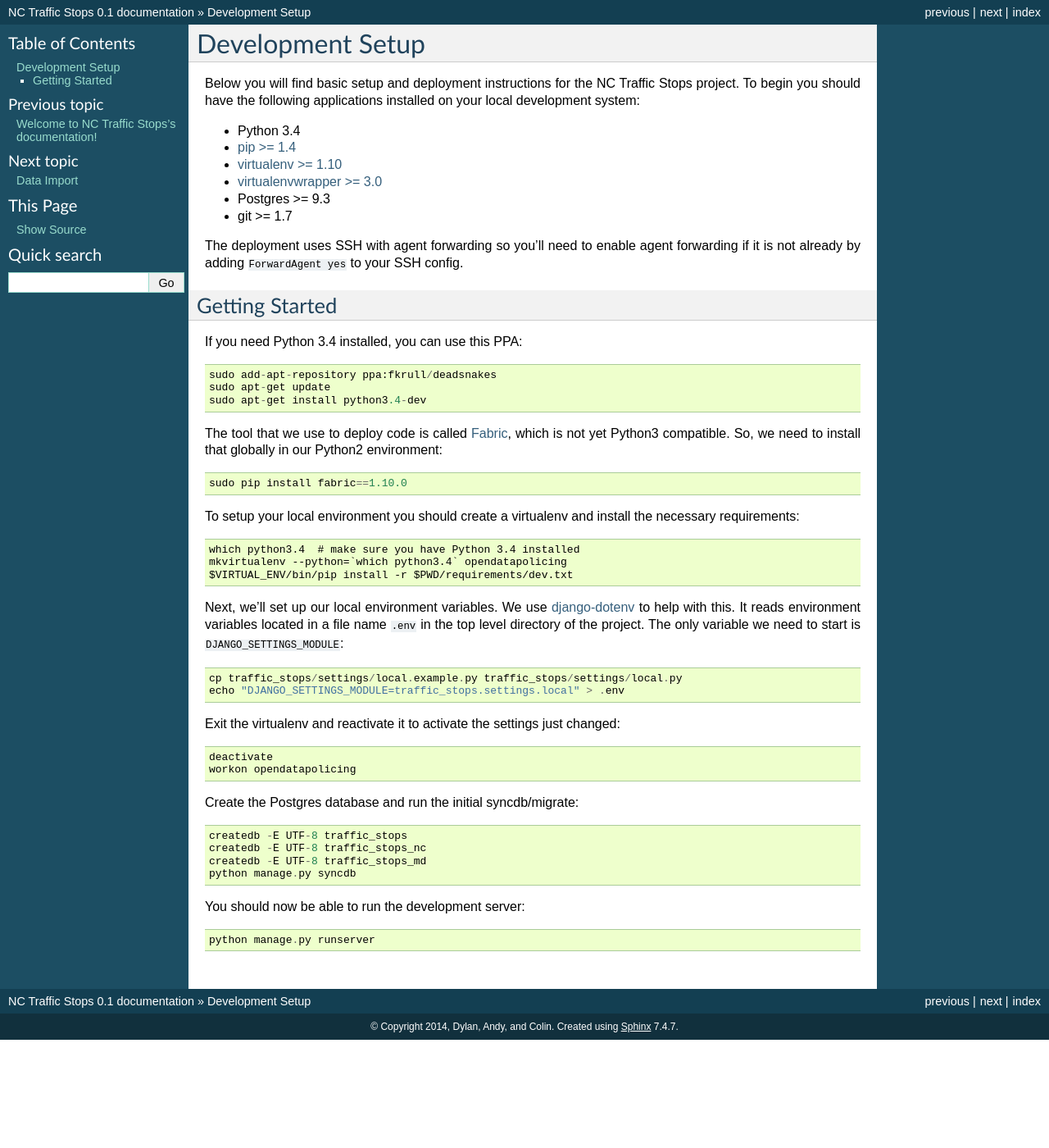
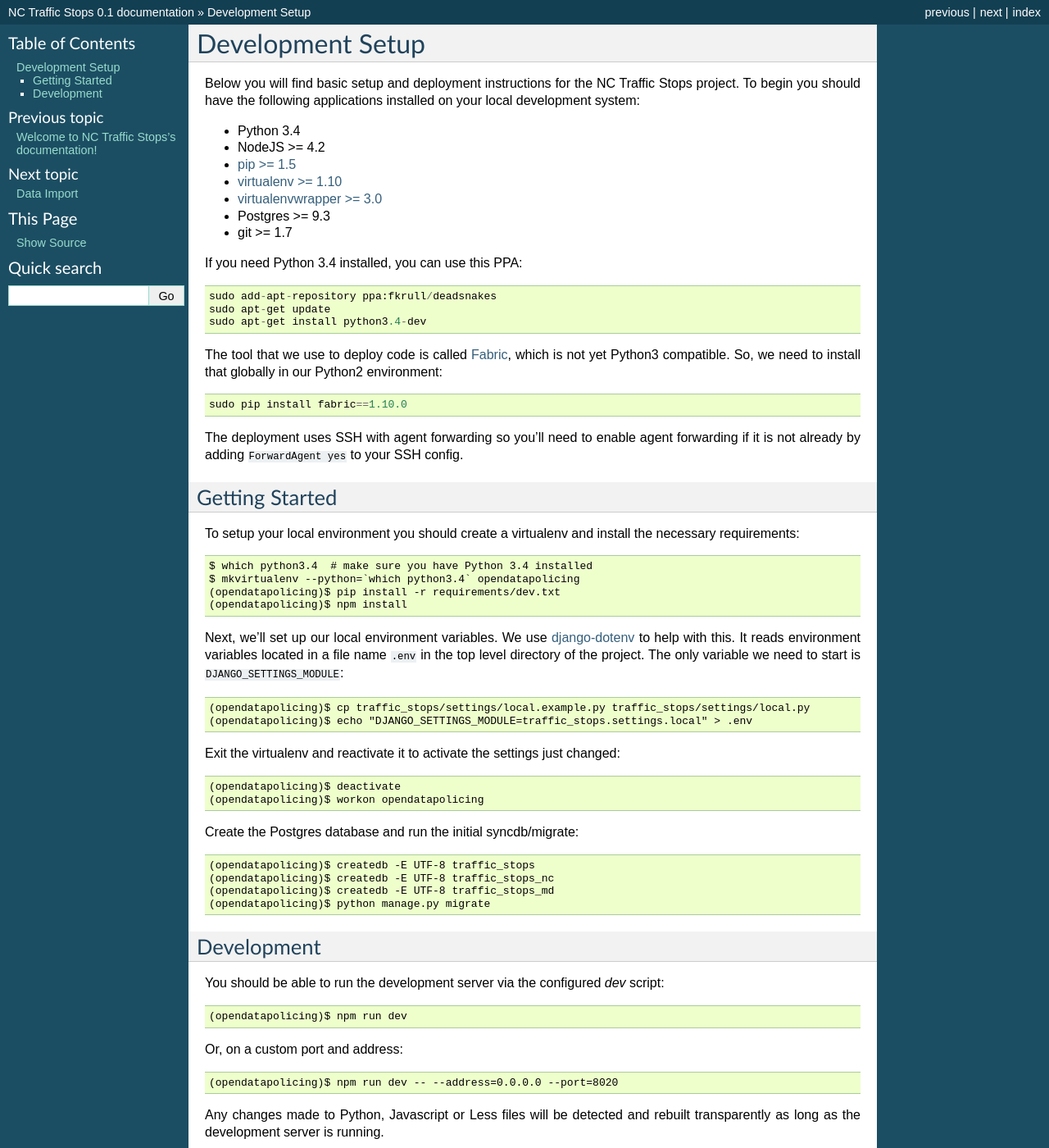
Before and after one commit to OpenDataPolicingNC/Traffic-Stops, a Sphinx documentation site: the page built from docs/dev-setup.rst, in a window 1280 px wide and 1400 px high. Shown: the whole window at 82% size. Built offline with Sphinx 7.4.7, drawn with Linux system fonts in a browser that asks for light colours.

Commit message:
update dev setup instructions to use npm

```diff
--- a/docs/dev-setup.rst
+++ b/docs/dev-setup.rst
@@ -6,19 +6,12 @@ Stops project. To begin you should have the following applications installed on
 your local development system:
 
 - Python 3.4
-- `pip >= 1.4 <http://www.pip-installer.org/>`_
+- NodeJS >= 4.2
+- `pip >= 1.5 <http://www.pip-installer.org/>`_
 - `virtualenv >= 1.10 <http://www.virtualenv.org/>`_
 - `virtualenvwrapper >= 3.0 <http://pypi.python.org/pypi/virtualenvwrapper>`_
 - Postgres >= 9.3
 - git >= 1.7
-
-The deployment uses SSH with agent forwarding so you'll need to enable agent
-forwarding if it is not already by adding ``ForwardAgent yes`` to your SSH
-config.
-
-
-Getting Started
----------------
 
 If you need Python 3.4 installed, you can use this PPA::
 
@@ -32,33 +25,53 @@ we need to install that globally in our Python2 environment::
 
     sudo pip install fabric==1.10.0
 
+The deployment uses SSH with agent forwarding so you'll need to enable agent
+forwarding if it is not already by adding ``ForwardAgent yes`` to your SSH
+config.
+
+
+Getting Started
+---------------
+
 To setup your local environment you should create a virtualenv and install the
 necessary requirements::
 
-    which python3.4  # make sure you have Python 3.4 installed
-    mkvirtualenv --python=`which python3.4` opendatapolicing
-    $VIRTUAL_ENV/bin/pip install -r $PWD/requirements/dev.txt
+    $ which python3.4  # make sure you have Python 3.4 installed
+    $ mkvirtualenv --python=`which python3.4` opendatapolicing
+    (opendatapolicing)$ pip install -r requirements/dev.txt
+    (opendatapolicing)$ npm install
 
 Next, we'll set up our local environment variables. We use `django-dotenv
 <https://github.com/jpadilla/django-dotenv>`_ to help with this. It reads environment variables
 located in a file name ``.env`` in the top level directory of the project. The only variable we need
 to start is ``DJANGO_SETTINGS_MODULE``::
 
-    cp traffic_stops/settings/local.example.py traffic_stops/settings/local.py
-    echo "DJANGO_SETTINGS_MODULE=traffic_stops.settings.local" > .env
+    (opendatapolicing)$ cp traffic_stops/settings/local.example.py traffic_stops/settings/local.py
+    (opendatapolicing)$ echo "DJANGO_SETTINGS_MODULE=traffic_stops.settings.local" > .env
 
 Exit the virtualenv and reactivate it to activate the settings just changed::
 
-    deactivate
-    workon opendatapolicing
+    (opendatapolicing)$ deactivate
+    (opendatapolicing)$ workon opendatapolicing
 
 Create the Postgres database and run the initial syncdb/migrate::
 
-    createdb -E UTF-8 traffic_stops
-    createdb -E UTF-8 traffic_stops_nc
-    createdb -E UTF-8 traffic_stops_md
-    python manage.py syncdb
+    (opendatapolicing)$ createdb -E UTF-8 traffic_stops
+    (opendatapolicing)$ createdb -E UTF-8 traffic_stops_nc
+    (opendatapolicing)$ createdb -E UTF-8 traffic_stops_md
+    (opendatapolicing)$ python manage.py migrate
 
-You should now be able to run the development server::
 
-    python manage.py runserver
+Development
+-----------
+
+You should be able to run the development server via the configured `dev` script::
+
+    (opendatapolicing)$ npm run dev
+
+Or, on a custom port and address::
+
+    (opendatapolicing)$ npm run dev -- --address=0.0.0.0 --port=8020
+
+Any changes made to Python, Javascript or Less files will be detected and rebuilt transparently as
+long as the development server is running.
--- a/package.json
+++ b/package.json
@@ -19,7 +19,7 @@
     "url": "git@github.com:[ORGANIZATION]/PROJECT_NAME.git"
   },
   "author": "",
-  "license": "BSD",
+  "license": "MIT",
   "bugs": {
     "url": "https://github.com/[ORGANIZATION]/PROJECT_NAME/issues"
   },
```
